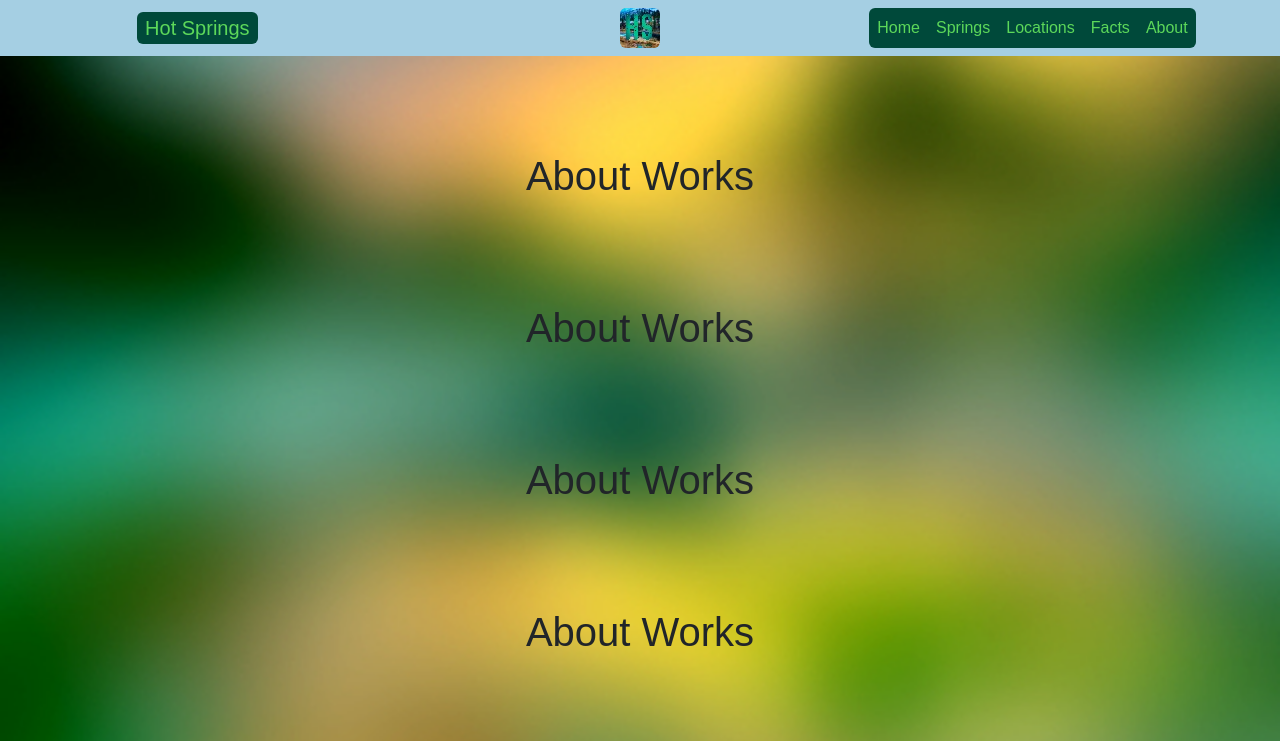
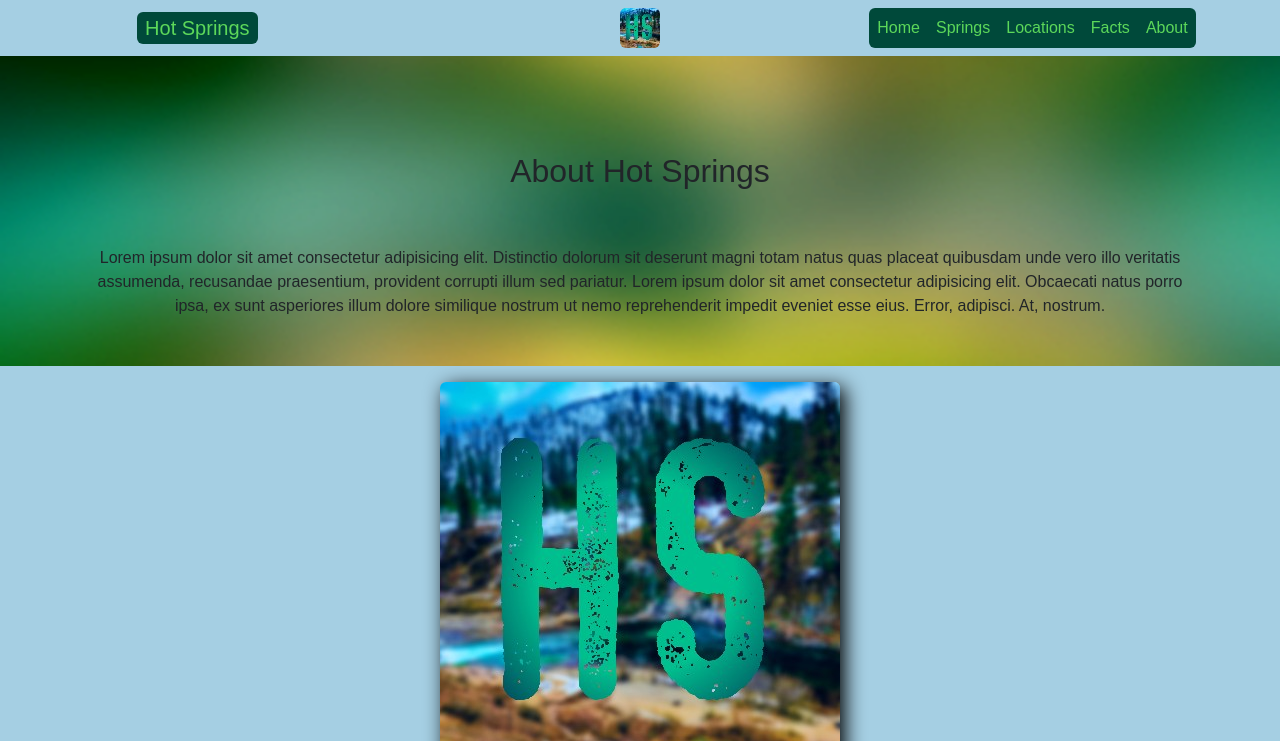
Before and after one commit to doulosjakem/hotsprings, an Angular app: page /about in a window 1280 px wide. Shown: the top 741 px of the page. Built offline with nearby package versions, Linux system fonts and the light colour scheme.

Commit message:
Lorem Ipsum added to about

```diff
--- a/src/app/about/about.component.html
+++ b/src/app/about/about.component.html
@@ -1,14 +1,8 @@
 <div class="aboutfade container-fluid py-5 text-center">
     <div class="container py-5">
-        <h1>About Works</h1>
+        <h2>About Hot Springs</h2>
     </div>
-    <div class="container py-5">
-        <h1>About Works</h1>
-    </div>
-    <div class="container py-5">
-        <h1>About Works</h1>
-    </div>
-    <div class="container py-5">
-        <h1>About Works</h1>
+    <div class="container px-3 text-left">
+        Lorem ipsum dolor sit amet consectetur adipisicing elit. Distinctio dolorum sit deserunt magni totam natus quas placeat quibusdam unde vero illo veritatis assumenda, recusandae praesentium, provident corrupti illum sed pariatur. Lorem ipsum dolor sit amet consectetur adipisicing elit. Obcaecati natus porro ipsa, ex sunt asperiores illum dolore similique nostrum ut nemo reprehenderit impedit eveniet esse eius. Error, adipisci. At, nostrum.
     </div>
 </div>
--- a/src/index.html
+++ b/src/index.html
@@ -11,7 +11,7 @@
         Version 0.0 - 12/13/2022 - Started hotsprings project, created NavBar and started the welcome. Began to implement router links.
 
         Version 1.0 - 12/14/2022 - Implemented router links, built the welcome home page, Springs, Locations, and very simple Facts and About pages as well as the NotFound page and the BotFooter footer component. Struggled to get the site live as I made the site in CodeSpaces instead of Codesandbox. Armando helped me to put it up on AWS at https://main.d839l79903n1n.amplifyapp.com/
-
+        Added lorem ipsum to about.
 
 --
 ------------------------------------------------------------------------------------------------------------------>
```
